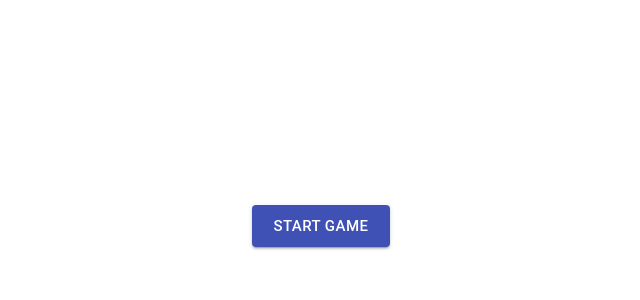
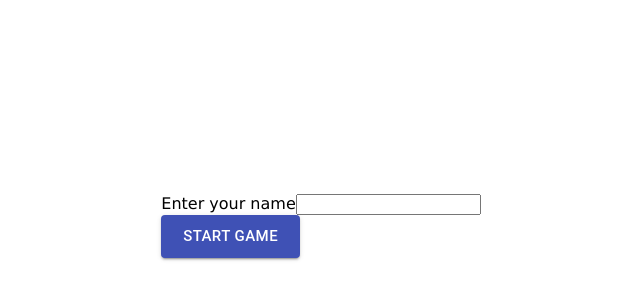
Before and after one commit to nbozentko/tic-tac-toe, a React app: page / in a window 1280 px wide. Shown: the part 174-474 px from the top of the page, without its empty margins (319-959 px from the left). Built offline with nearby package versions, Linux system fonts and the light colour scheme.

Commit message:
user name

```diff
--- a/src/client/Board/Board.jsx
+++ b/src/client/Board/Board.jsx
@@ -142,7 +142,8 @@ export default class Board extends React.Component {
             closeGame,
             socket,
             myPiece,
-            opponent
+            opponent,
+            opponentName
         } = this.props;
 
         console.log(socket);
@@ -156,7 +157,7 @@ export default class Board extends React.Component {
                 transform: 'translate(-50%, -50%)',
                 textAlign: "center"
             }}>
-                <h5>You opponent is {opponent}</h5>
+                <h5>You opponent is {opponentName}</h5>
                 <h5>You are {myPiece}</h5>
                 <br></br>
                 <h2>Current Turn: {currentTurnIcon}</h2>
--- a/src/client/Home/Home.jsx
+++ b/src/client/Home/Home.jsx
@@ -13,25 +13,30 @@ export default class Home extends React.Component {
             isSearchingForGame: false,
             roomNumber: '',
             myPiece: '',
-            socket: {}
+            socket: {},
+            name: '',
+            opponentName: ''
         }
 
         this.searchForGame = this.searchForGame.bind(this);
+        this.handleChange = this.handleChange.bind(this);
     }
 
     searchForGame() {
         let {
-            isSearchingForGame
+            isSearchingForGame,
+            name
         } = this.state;
         if (!isSearchingForGame) {
-            let socket = socketIOClient('/gameRoom');
+            let socket = socketIOClient(`/gameRoom?name=${name}`, { name, name });
             this.setState({ socket: socket })
             socket.on('gameFound', msg => {
                 console.log(msg);
                 this.setState({
                     gameOpen: true,
                     opponent: msg.opponent,
-                    myPiece: msg.piece
+                    myPiece: msg.piece,
+                    opponentName: msg.opponentName
                 });
             });
         } else {
@@ -45,13 +50,21 @@ export default class Home extends React.Component {
         })
     }
 
+    handleChange(e) {
+        this.setState({
+            [e.target.name]: e.target.value
+        })
+    }
+
     render() {
         let {
             gameOpen,
             isSearchingForGame,
             socket,
             myPiece,
-            opponent
+            opponent,
+            name,
+            opponentName
         } = this.state;
 
         return (
@@ -76,22 +89,45 @@ export default class Home extends React.Component {
                             socket={socket}
                             myPiece={myPiece}
                             opponent={opponent}
+                            opponentName={opponentName}
                         /> :
-                        <Button
-                            size={'large'}
-                            variant="contained"
-                            color="primary"
-                            onClick={this.searchForGame}
-                        >
-                            {isSearchingForGame ? 'Stop Searching' : 'Start Game'}
-                        </Button>
+                        <NewGameScreen
+                            searchForGame={this.searchForGame}
+                            isSearchingForGame={isSearchingForGame}
+                            name={name}
+                            handleChange={this.handleChange}
+                        />
                 }
-                {
-                    (isSearchingForGame && !gameOpen) &&
-                    <div>Searching...</div>
-                }
+
 
             </Grid>
         )
     }
 }
+
+function NewGameScreen(props) {
+    return (
+        <div>
+            <label>Enter your name</label>
+            <input
+                name="name"
+                value={props.name}
+                onChange={props.handleChange}
+            />
+            <br></br>
+            <Button
+                size={'large'}
+                variant="contained"
+                color="primary"
+                onClick={props.searchForGame}
+            >
+                {props.isSearchingForGame ? 'Stop Searching' : 'Start Game'}
+            </Button>
+            {
+                (props.isSearchingForGame) &&
+                <div>Searching...</div>
+            }
+        </div>
+    )
+
+}
```
Also changed, not shown: src/server/index.js (+16 -25 lines).
